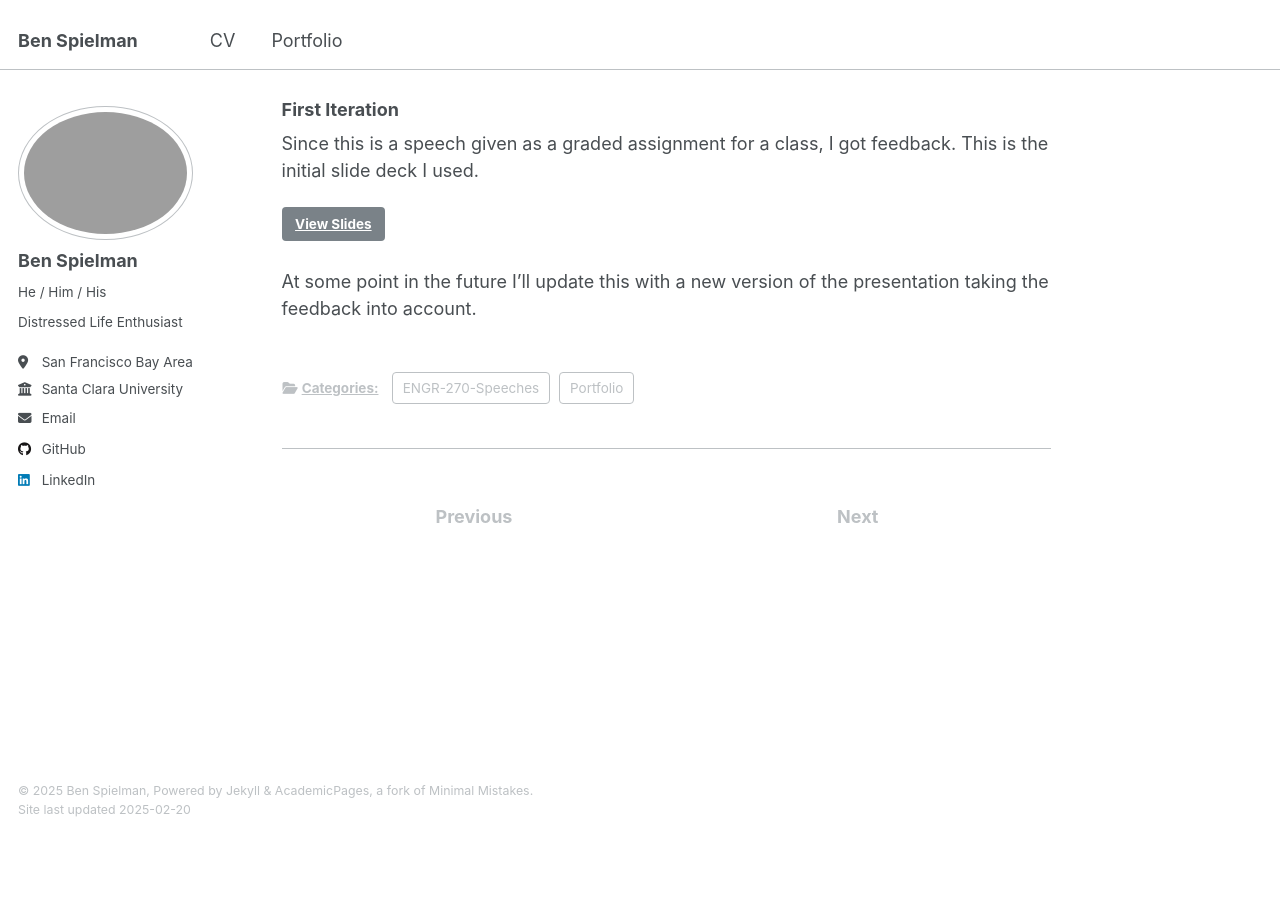
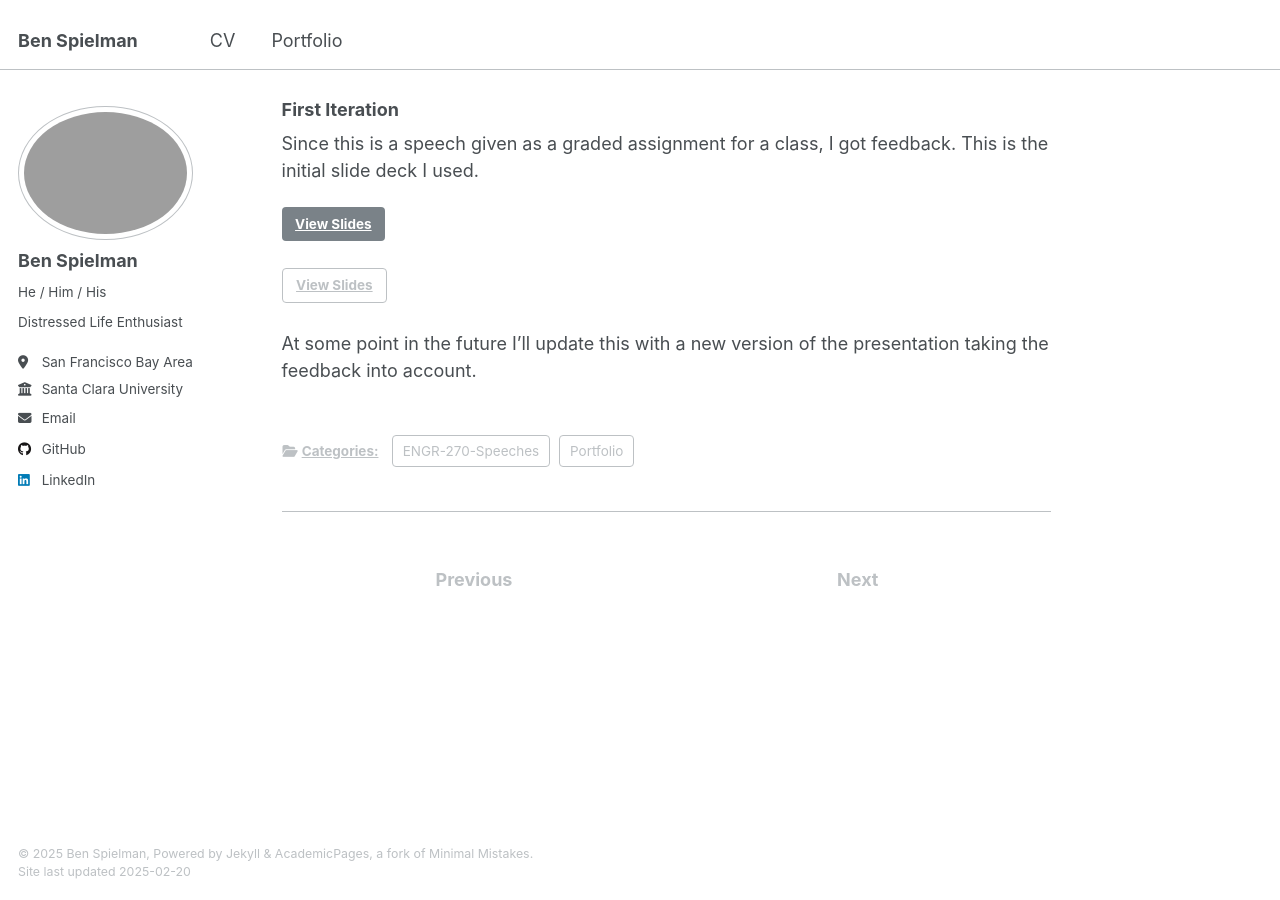
Before and after one commit to pizza496/pizza496.github.io, a Jekyll site: the page built from Portfolio/ENGR-270-Speeches/_posts/2025-02-24-speech2.md, in a window 1280 px wide and 900 px high, scrolled down 631 px. Built offline with Jekyll 4.4.1, drawn with Linux system fonts in a browser that asks for light colours; before the commit the page ends 1468 px from its top, so only the background shows below that.

Commit message:
Update 2025-02-24-speech2.md

```diff
--- a/Portfolio/ENGR-270-Speeches/_posts/2025-02-24-speech2.md
+++ b/Portfolio/ENGR-270-Speeches/_posts/2025-02-24-speech2.md
@@ -27,4 +27,6 @@ Since this is a speech given as a graded assignment for a class, I got feedback.
 
 [View Slides]({{ site.baseurl }}/files/ENGR-270-Speeches/Speech_2_Visuals.pdf){: .post-btn target="_blank"}
 
+[View Slides]({{ site.baseurl }}/files/ENGR-270-Speeches/Speech_2_Visuals.pdf){: .btn--inverse target="_blank"}
+
 At some point in the future I'll update this with a new version of the presentation taking the feedback into account.
```
